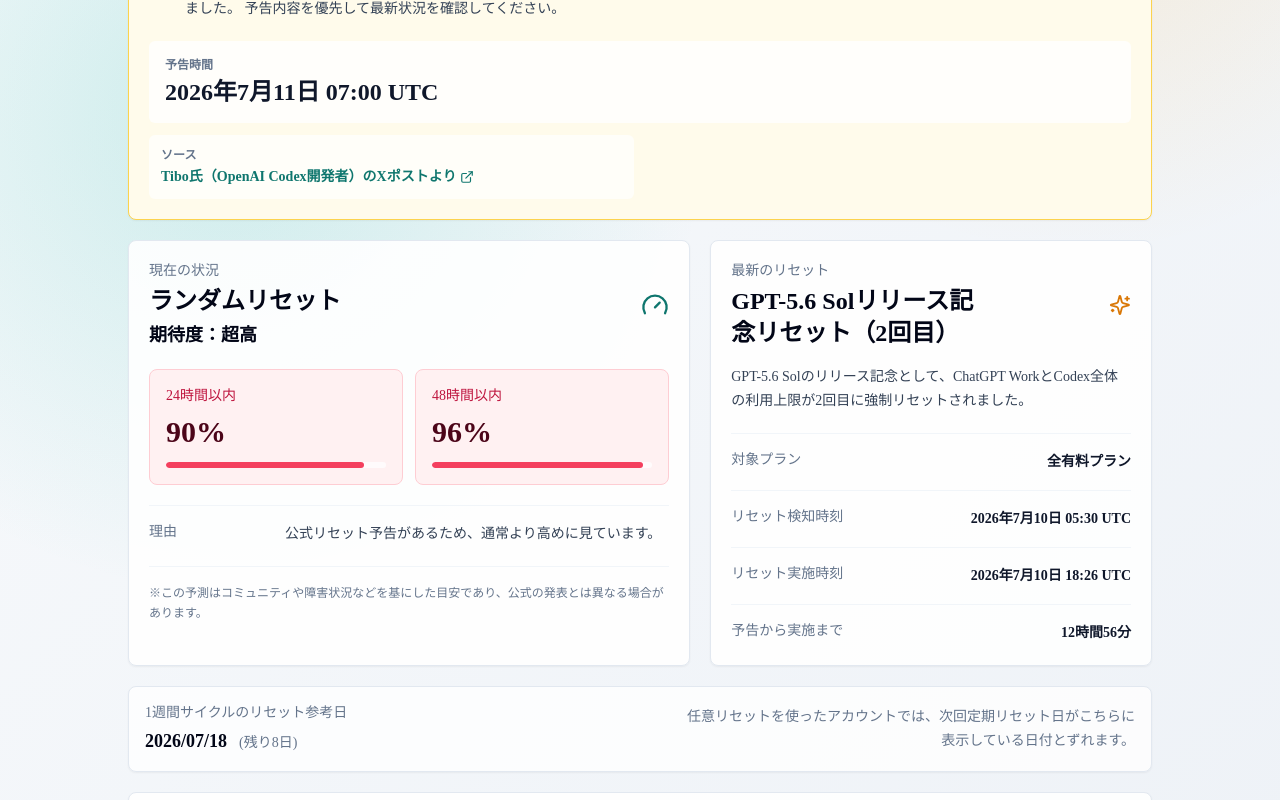
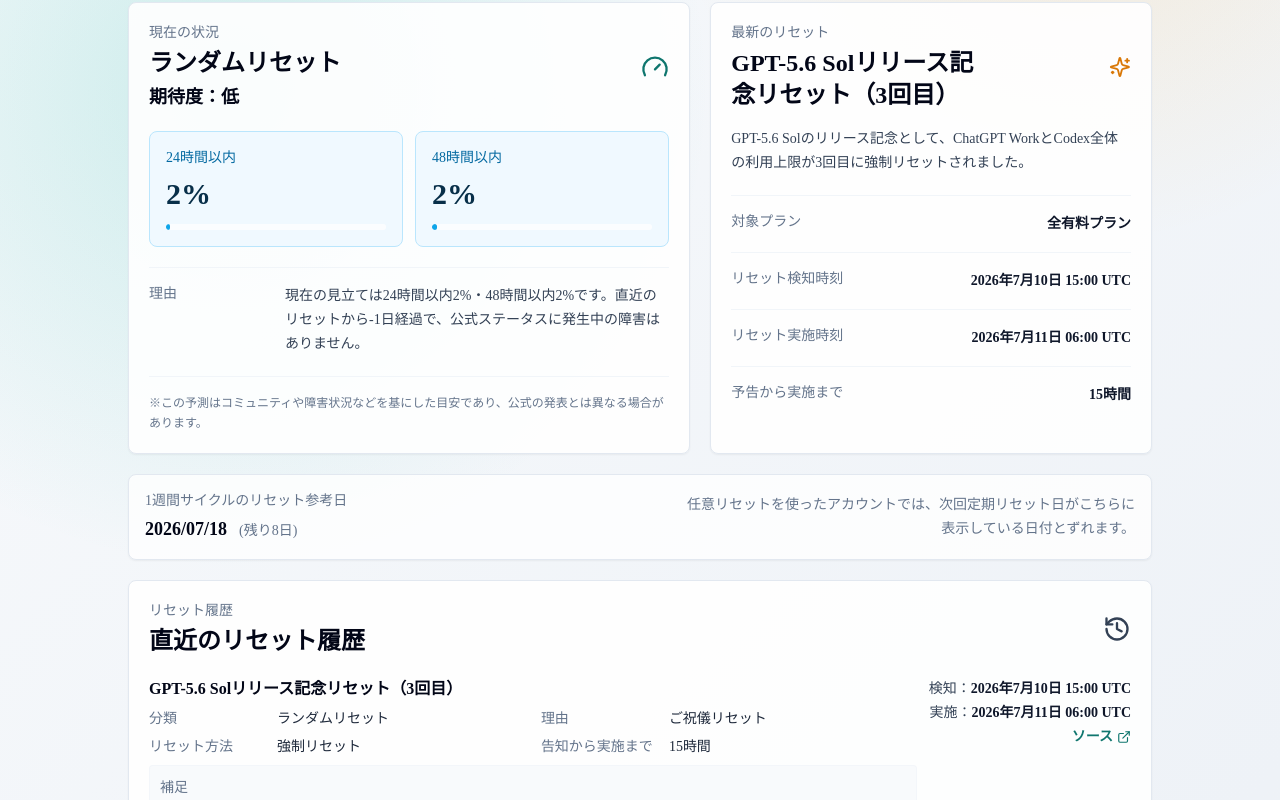
Before and after one commit to gussuri/codex-reset-observatory, a Next.js app: page / in a window 1280 px wide. Shown: the part 300-1100 px from the top of the page. Built offline with nearby package versions, Linux system fonts and the light colour scheme; no server answers.

Commit message:
feat(history): add GPT-5.6 Sol 3rd reset on 2026-07-11 15:00 JST

```diff
--- a/data/observationSignals.ts
+++ b/data/observationSignals.ts
@@ -38,9 +38,10 @@ export const LOCAL_OBSERVATION_SIGNALS: Array<LocalObservationSignal> = [
     id: "official-tibo-gpt56-sol-3rd-reset-2026-07-11",
     observedAt: "2026-07-11T00:00:00+09:00",
     type: "official_notice",
-    status: "active",
+    status: "resolved",
     expectedAt: "2026-07-11T16:00:00+09:00",
     expiresAt: "2026-07-12T00:00:00+09:00",
+    resolvedAt: "2026-07-11T15:00:00+09:00",
     skipAutoHistoryMerge: true,
     title:
       "Tibo氏（OpenAI Codex開発者）が、GPT-5.6 Solローンチ記念の3回目のレート制限リセットを本日後半に実施すると発表しました。",
--- a/data/resetHistory.ts
+++ b/data/resetHistory.ts
@@ -1,10 +1,10 @@
 import type { RadarViewModel, WindowEventLike } from "@/lib/radar";
 
-export const LOCAL_MODEL_UPDATED_AT = "2026-07-08T16:36:00+09:00";
-export const MANUAL_NEXT_REGULAR_RESET_AT = "2026-07-18T03:26:00+09:00";
+export const LOCAL_MODEL_UPDATED_AT = "2026-07-11T15:09:21+09:00";
+export const MANUAL_NEXT_REGULAR_RESET_AT = "2026-07-18T15:00:00+09:00";
 export const MANUAL_NEXT_REGULAR_RESET_TIME_CONFIRMED = false;
-export const MANUAL_LAST_REGULAR_RESET_AT = "2026-07-07T09:30:00+09:00";
-export const MANUAL_SCHEDULE_ANCHOR_AT = "2026-07-11T03:26:00+09:00";
+export const MANUAL_LAST_REGULAR_RESET_AT = "2026-07-11T15:00:00+09:00";
+export const MANUAL_SCHEDULE_ANCHOR_AT = "2026-07-11T15:00:00+09:00";
 export const HISTORY_LIMIT = 10;
 
 export const LOCAL_PERSONAL_RESET_HISTORY: RadarViewModel["recentHistory"] = [
@@ -111,6 +111,28 @@ export const LOCAL_PERSONAL_RESET_HISTORY: RadarViewModel["recentHistory"] = [
 ];
 
 export const LOCAL_RESET_HISTORY: Array<WindowEventLike> = [
+  {
+    id: "local-codex-gpt-5-6-sol-release-reset-3-2026-07-11",
+    title: "GPT-5.6 Solリリース記念リセット（3回目）",
+    kind: "reset_completed",
+    status: "closed",
+    opened_at: "2026-07-11T00:00:00+09:00",
+    closed_at: "2026-07-11T15:00:00+09:00",
+    completed_at: "2026-07-11T15:00:00+09:00",
+    window_minutes: 900,
+    scope: "全有料プラン",
+    summary:
+      "GPT-5.6 Solのリリース記念として、ChatGPT WorkとCodex全体の利用上限が3回目に強制リセットされました。",
+    source_url: "https://x.com/thsottiaux",
+    details: {
+      cycleType: "ランダムリセット",
+      reasonType: "ご祝儀リセット",
+      resetMethod: "強制リセット",
+      scope: "全有料プラン",
+      noticeToExecution: "15時間",
+      note: "GPT-5.6 Solのリリース記念として、ChatGPT WorkとCodex全体の利用上限が3回目に強制リセットされました。",
+    },
+  },
   {
     id: "local-codex-gpt-5-6-sol-release-reset-2-2026-07-11",
     title: "GPT-5.6 Solリリース記念リセット（2回目）",
--- a/lib/radar/i18n.ts
+++ b/lib/radar/i18n.ts
@@ -653,6 +653,21 @@ export const DYNAMIC_TRANSLATIONS: Record<string, Record<Locale, string>> = {
     en: "Tibo (OpenAI Codex developer) announced a third rate limit reset later today (US Pacific time) to celebrate the GPT-5.6 Sol launch.",
     zh: "Tibo（OpenAI Codex开发者）宣布将于今天晚些时候（美国太平洋时间）执行第3次速率限制重置，以庆祝GPT-5.6 Sol发布。",
   },
+  "GPT-5.6 Solリリース記念リセット（3回目）": {
+    ja: "GPT-5.6 Solリリース記念リセット（3回目）",
+    en: "GPT-5.6 Sol Launch Celebration Reset (Third)",
+    zh: "GPT-5.6 Sol 发布庆祝重置（第3次）",
+  },
+  "GPT-5.6 Solのリリース記念として、ChatGPT WorkとCodex全体の利用上限が3回目に強制リセットされました。": {
+    ja: "GPT-5.6 Solのリリース記念として、ChatGPT WorkとCodex全体の利用上限が3回目に強制リセットされました。",
+    en: "Usage limits across ChatGPT Work and Codex were forcibly reset for a third time to celebrate the GPT-5.6 Sol launch.",
+    zh: "为庆祝GPT-5.6 Sol发布，ChatGPT Work和Codex整体的使用限制已第3次被强制重置。",
+  },
+  "15時間": {
+    ja: "15時間",
+    en: "15 hours",
+    zh: "15小时",
+  },
   "GPT-5.6 Solリリース記念リセット（2回目）": {
     ja: "GPT-5.6 Solリリース記念リセット（2回目）",
     en: "GPT-5.6 Sol Launch Celebration Reset (Second)",
```
